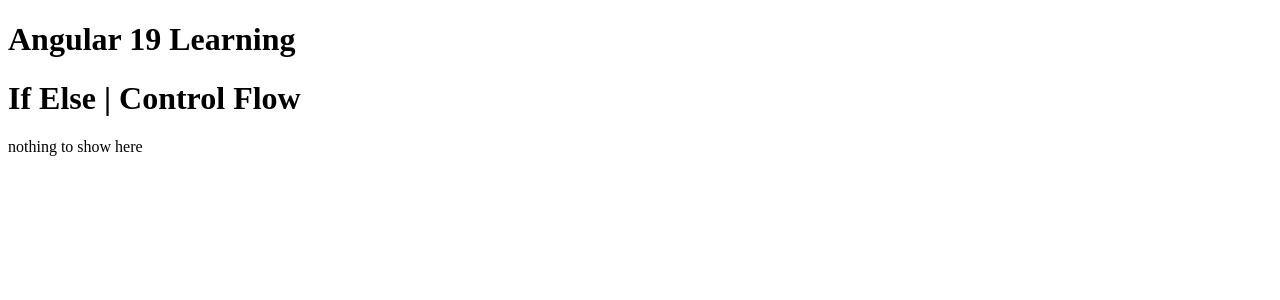
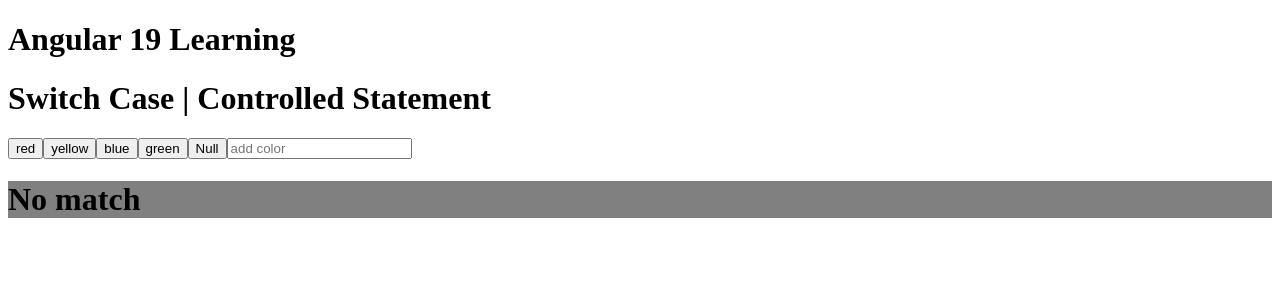
Before and after one commit to ashanwithana/angular-19-tutorial, an Angular app: page / in a window 1280 px wide. Shown: the top 300 px of the page. Built offline with nearby package versions, Linux system fonts and the light colour scheme.

Commit message:
Add switch case component and update app structure

```diff
--- a/src/app/app.component.html
+++ b/src/app/app.component.html
@@ -1,4 +1,5 @@
 <h1>Angular 19 Learning</h1>
 <!-- <app-counter></app-counter> -->
 <!-- <app-form></app-form> -->
- <app-control-flow></app-control-flow>
+<!-- <app-control-flow></app-control-flow> -->
+<app-switch-case></app-switch-case>
--- a/src/app/app.component.ts
+++ b/src/app/app.component.ts
@@ -2,10 +2,11 @@
 import { CounterComponent } from "./components/counter/counter.component";
 import { FormComponent } from "./components/form/form.component";
 import { ControlFlowComponent } from "./components/control-flow/control-flow.component";
+import { SwtchCaseComponent } from "./components/swtch-case/swtch-case.component";
 
 @Component({
   selector: 'app-root',
-  imports: [CounterComponent, FormComponent, ControlFlowComponent],
+  imports: [CounterComponent, FormComponent, ControlFlowComponent, SwtchCaseComponent],
   templateUrl: './app.component.html',
   styleUrl: './app.component.css'
 })
--- /dev/null
+++ b/src/app/components/swtch-case/swtch-case.component.html
@@ -0,0 +1,26 @@
+<h1>Switch Case | Controlled Statement</h1>
+<button (click)="onhandle('red')">red</button>
+<button (click)="onhandle('yellow')">yellow</button>
+<button (click)="onhandle('blue')">blue</button>
+<button (click)="onhandle('green')">green</button>
+<button (click)="onhandle('none')">Null</button>
+
+<input type="text" placeholder="add color" (input)="changeColor($event)" >
+
+@switch (color) {
+    @case ('red') {
+        <h1 style="background-color: red;">Red Color</h1>
+    }
+    @case('yellow'){
+        <h1 style="background-color: yellow;">Yellow Color</h1>
+    }
+    @case('blue'){
+        <h1 style="background-color: blue;">Blue Color</h1>
+    }
+    @case('green'){
+        <h1 style="background-color: green;">Green Color</h1>
+    }
+    @default{
+        <h1 style="background-color: gray;">No match</h1>
+    }
+}
--- /dev/null
+++ b/src/app/components/swtch-case/swtch-case.component.ts
@@ -0,0 +1,19 @@
+import { Component } from '@angular/core';
+
+@Component({
+  selector: 'app-switch-case',
+  imports: [],
+  templateUrl: './swtch-case.component.html',
+  styleUrl: './swtch-case.component.css',
+})
+export class SwtchCaseComponent {
+  color: string = 'black';
+
+  onhandle(val: string) {
+    this.color = val;
+  }
+
+  changeColor(event: Event) {
+    this.color = (event.target as HTMLInputElement).value;
+  }
+}
```
Also changed, not shown: src/app/components/swtch-case/swtch-case.component.css (added), 1 other file (tests, documents, lock files or other folders).
